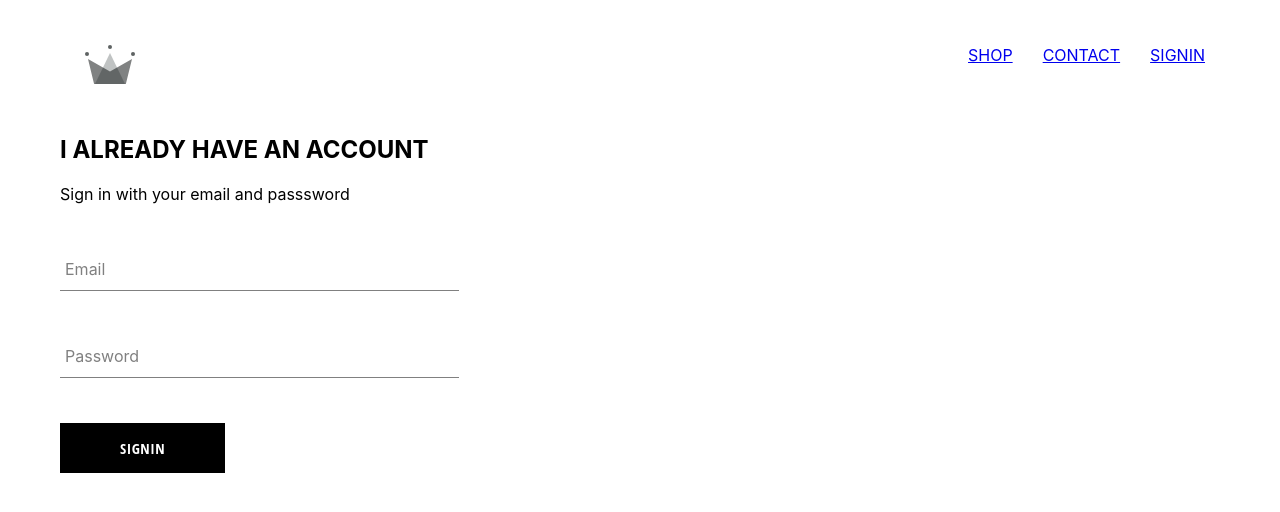
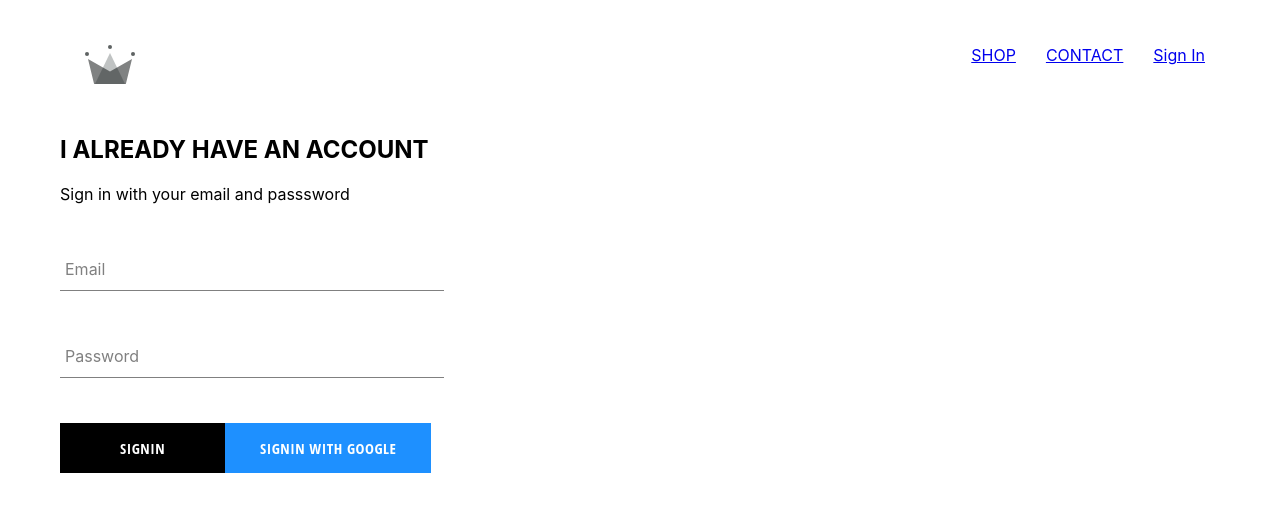
Before and after one commit to AbderrafiiGoutaib/clothing, a React (Create React App) app: page /signin in a window 1280 px wide. Shown: the top 512 px of the page. Built offline with nearby package versions, Linux system fonts and the light colour scheme; no server answers.

Commit message:
SignIn with google using Firebase

```diff
--- a/package.json
+++ b/package.json
@@ -6,6 +6,7 @@
     "@testing-library/jest-dom": "^4.2.4",
     "@testing-library/react": "^9.5.0",
     "@testing-library/user-event": "^7.2.1",
+    "firebase": "^7.20.0",
     "node-sass": "^4.14.1",
     "react": "^16.13.1",
     "react-dom": "^16.13.1",
--- a/src/App.css
+++ b/src/App.css
@@ -1,3 +1,6 @@
-body{
-    padding : 20px 60px ;
+body {
+  padding: 20px 60px;
 }
+* {
+  box-sizing: border-box;
+}
--- a/src/App.js
+++ b/src/App.js
@@ -2,15 +2,38 @@
 import { Route, Switch } from "react-router-dom";
 import "./App.css";
 
-import Header from './Components/Header/Header'
-import SignInSignOut from './Pages/SignIn-SignOut/SignIn-SignOut'
+import Header from "./Components/Header/Header";
+import SignInSignOut from "./Pages/SignIn-SignOut/SignIn-SignOut";
 import HomePage from "./Pages/HomePage/HomePage.component";
 import ShopPage from "./Pages/Shop/ShopPage";
+import { auth } from "./Firebase/Firebase.utils";
 
-function App() {
+class App extends React.Component {
+  constructor() {
+    super();
+
+    this.state = {
+      curentUser: null,
+    };
+  }
+
+  unsubsccribeFromAuth = null;
+
+  componentDidMount() {
+    this.unsubsccribeFromAuth = auth.onAuthStateChanged((user) => {
+      this.setState({ curentUser: user });
+      console.log(user);
+    });
+  }
+
+  componentWillUnmount() {
+    this.unsubsccribeFromAuth();
+  }
+
+  render() {
     return (
       <div>
-    <Header/>
+        <Header currentUser={this.state.curentUser} />
         <Switch>
           <Route exact path="/" component={HomePage} />
           <Route exact path="/shop" component={ShopPage} />
@@ -19,5 +42,6 @@
       </div>
     );
   }
+}
 
 export default App;
--- a/src/Components/Custom-button/Custom-button.jsx
+++ b/src/Components/Custom-button/Custom-button.jsx
@@ -1,9 +1,12 @@
 import React from "react";
 import "./Custom-button.scss";
 
-const CustomButton = ({ children, ...otherProps }) => {
+const CustomButton = ({ children, isGoogleSignIn, ...otherProps }) => {
   return (
-    <button className="custom-button" {...otherProps}>
+    <button
+      className={`${isGoogleSignIn ? 'google-sign-in' : ''} custom-button`}
+      {...otherProps}
+    >
       {children}
     </button>
   );
--- a/src/Components/Custom-button/Custom-button.scss
+++ b/src/Components/Custom-button/Custom-button.scss
@@ -9,7 +9,7 @@
   background-color: black;
   color: white;
   text-transform: uppercase;
-    font-family: 'Open Sans Condensed';
+  font-family: "Open Sans Condensed";
   font-weight: bolder;
   border: none;
   cursor: pointer;
@@ -19,4 +19,12 @@
     color: black;
     border: 1px solid black;
   }
+  &.google-sign-in {
+    background-color: dodgerblue;
+    color: white;
+    &:hover {
+      background-color: dodgerblue;
+      border: none;
     }
+  }
+}
--- a/src/Components/Header/Header.jsx
+++ b/src/Components/Header/Header.jsx
@@ -3,8 +3,9 @@
 
 import { Link } from "react-router-dom";
 import { ReactComponent as Logo } from "../../Assets/crown.svg";
+import { auth } from "../../Firebase/Firebase.utils";
 
-const Header = () => (
+const Header = ({ currentUser }) => (
   <div className="header">
     <Link className="logo-container" to="/">
       <Logo className="logo" />
@@ -16,9 +17,15 @@
       <Link className="option" to="/shop">
         CONTACT
       </Link>
-      <Link className="option" to="/signin">
-        SIGNIN
-      </Link>
+      {currentUser ? (
+        <div className="option" onClick={() => auth.signOut()}>
+          Sign Out
+        </div>
+      ) : (
+        <Link className="option" to="/signin">
+          Sign In
+        </Link>
+      )}
     </div>
   </div>
 );
--- a/src/Components/Header/Header.scss
+++ b/src/Components/Header/Header.scss
@@ -20,6 +20,7 @@
 
     .option {
       padding: 10px 15px;
+      cursor: pointer;
     }
   }
 }
--- a/src/Components/Sign-in/Sign-in.jsx
+++ b/src/Components/Sign-in/Sign-in.jsx
@@ -2,6 +2,7 @@
 import "./Sign-in.scss";
 import FormInput from "../../Components/FormInput/FormInput";
 import CustomButton from "../../Components/Custom-button/Custom-button";
+import { signInWithGoogle } from "../../Firebase/Firebase.utils";
 
 export default class SignIn extends Component {
   constructor(props) {
@@ -46,6 +47,9 @@
             required
           />
           <CustomButton type="submit">SignIn</CustomButton>
+          <CustomButton onClick={signInWithGoogle} isGoogleSignIn>
+            SignIn with Google
+          </CustomButton>
         </form>
       </div>
     );
--- a/src/Components/Sign-in/Sign-in.scss
+++ b/src/Components/Sign-in/Sign-in.scss
@@ -5,4 +5,8 @@
   .title {
     margin: 10px 0;
   }
+  .buttons{
+    display: flex;
+    justify-content: space-between;
+  }
 }
--- /dev/null
+++ b/src/Firebase/Firebase.utils.js
@@ -0,0 +1,24 @@
+import firebase from "firebase/app";
+import "firebase/firestore";
+import "firebase/auth";
+const config = {
+  apiKey: "AIzaSyC2UjxSmcT2pg3qFJPfHcJsG1nIKKb-eNw",
+  authDomain: "clothing-db-4f779.firebaseapp.com",
+  databaseURL: "https://clothing-db-4f779.firebaseio.com",
+  projectId: "clothing-db-4f779",
+  storageBucket: "clothing-db-4f779.appspot.com",
+  messagingSenderId: "207999522919",
+  appId: "1:207999522919:web:c76f6b65db2babad3d5cc2",
+  measurementId: "G-R3RRF4SKPY",
+};
+
+firebase.initializeApp(config);
+export const auth = firebase.auth();
+export const firestore = firebase.firestore();
+
+const provider = new firebase.auth.GoogleAuthProvider();
+provider.setCustomParameters({ prompt: "select_account" });
+
+export const signInWithGoogle = () => auth.signInWithPopup(provider);
+
+export default firebase;
```
Also changed, not shown: 1 other file (tests, documents, lock files or other folders). Lines whose indentation alone changed are shown as unchanged.
